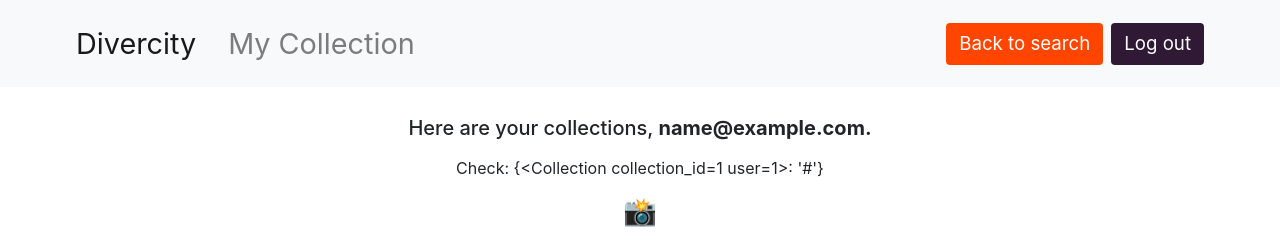
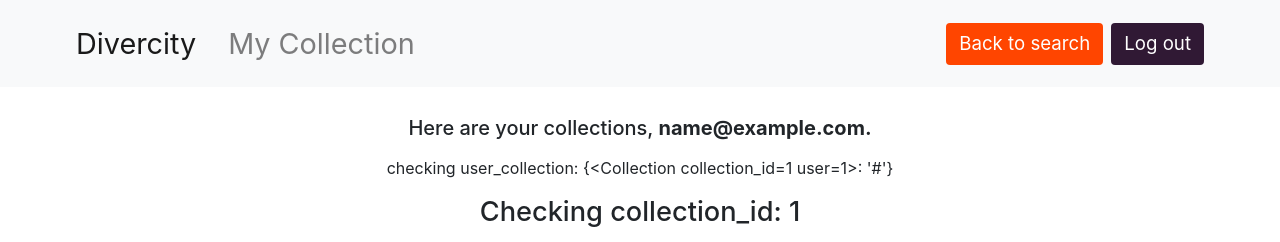
Before and after one commit to debiday/divercity_image_search, a Flask app: page /collections in a window 1280 px wide. Shown: the top 242 px of the page. Run offline with Flask 2, Linux system fonts and the light colour scheme; the visitor is signed in with stand-in values (Sample User, id 1); tables that the repository leaves empty hold one stand-in row (values such as "Sample post"); some libraries are stand-ins or nearby versions.

Commit message:
Add prints and notes to fix delete function

```diff
--- a/server.py
+++ b/server.py
@@ -148,7 +148,7 @@ def collections_page():
     return render_template('collections-page.html', user=user, user_collection=user_collection)
   return redirect('/')
 
-
+# TODO: FIX DELETE ROUTE
 @app.route('/delete_collection', methods=['POST'])
 def delete_collection():
   """Delete collection from account."""
--- a/templates/collections-page.html
+++ b/templates/collections-page.html
@@ -31,16 +31,22 @@
 </nav>
 <!------------------------End-User-Nav------------------------------->
 
+<!---------------------------Header---------------------------------->
+
 <div id="image-results">
+<p><h5>Here are your collections, <b><span id="user-email">{{ user.email }}</span>.</b></h5></p>
 
-<p><h5>Here are your collections, <b><span id="user-email">{{ user.email }}</span>.</b></h5></p>
-<p>Check: {{ user_collection }}</p>
+<!-------------------------End-Header-------------------------------->
+<p>checking user_collection: {{ user_collection }}</p>
+<!---------------------------Test---------------------------------->
 
+<!---------------------------End-Test---------------------------------->
 
     {% for collection in user_collection | sort(attribute='collection_id', reverse = True) %}
-    <p><h1>📸</h1></p>
+    <p><h1>Checking collection_id: {{ collection.collection_id }}</h1></p>
     <img src="{{ user_collection[collection] }}" width="300" height="300">
       <p>Check: {{ user_collection[collection] }}</p>
+      <p>Check collection object: {{ collection }}</p>
     <form name="image-form" name="image-form" action="/show-images" method="POST">
       <input type="hidden" name="collection-id" value="{{ collection.collection_id }}">
       <input type="submit" id="{{ collection.collection_id }}" class="collection-id" value="Collection No.:{{ collection.collection_id }}">
--- a/templates/pictures.html
+++ b/templates/pictures.html
@@ -14,9 +14,9 @@
 
 {% for picture in collection_pictures %}
     <img src="{{ picture.url }}" alt=people-picture width="400"></img>
+{% endfor %}
 
 
-{% endfor %}
 </div>
 
 {% endblock %}
```
